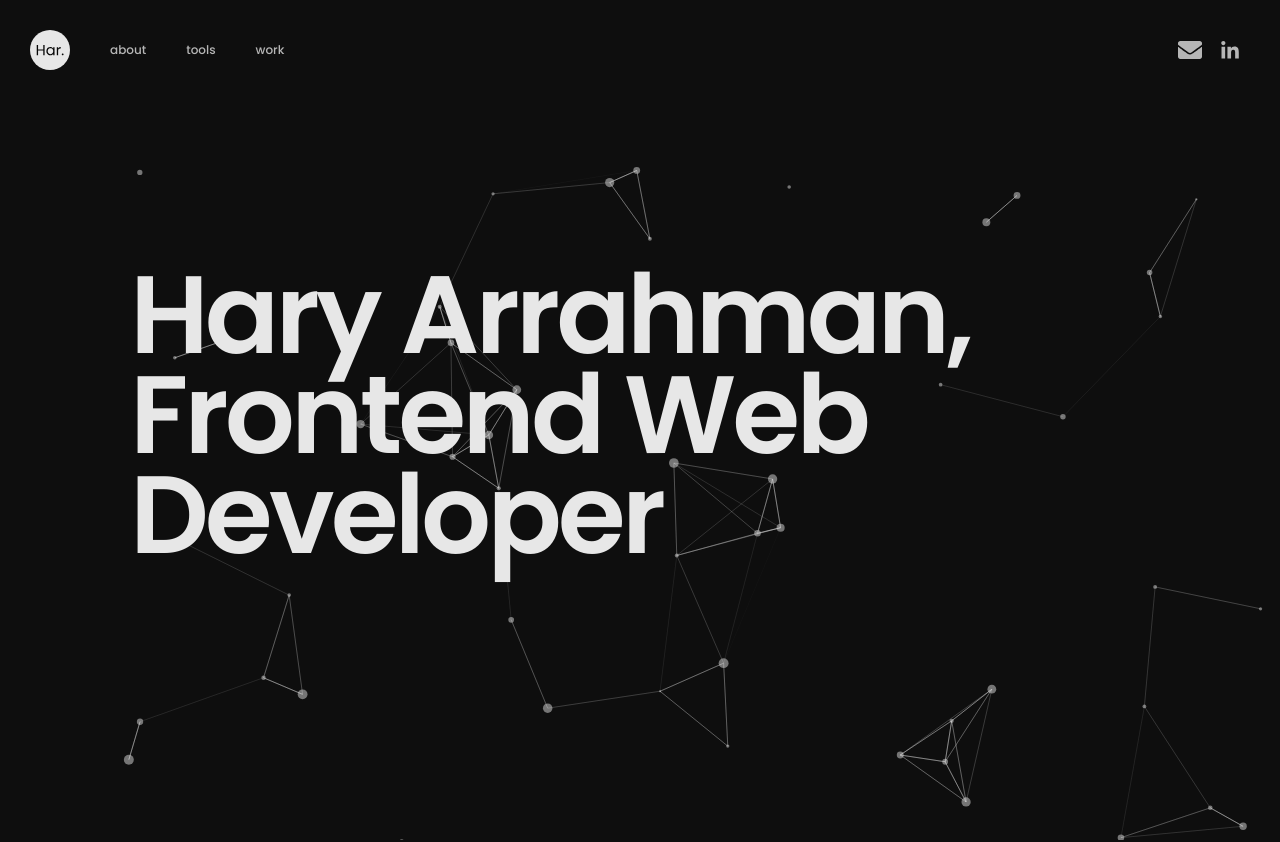
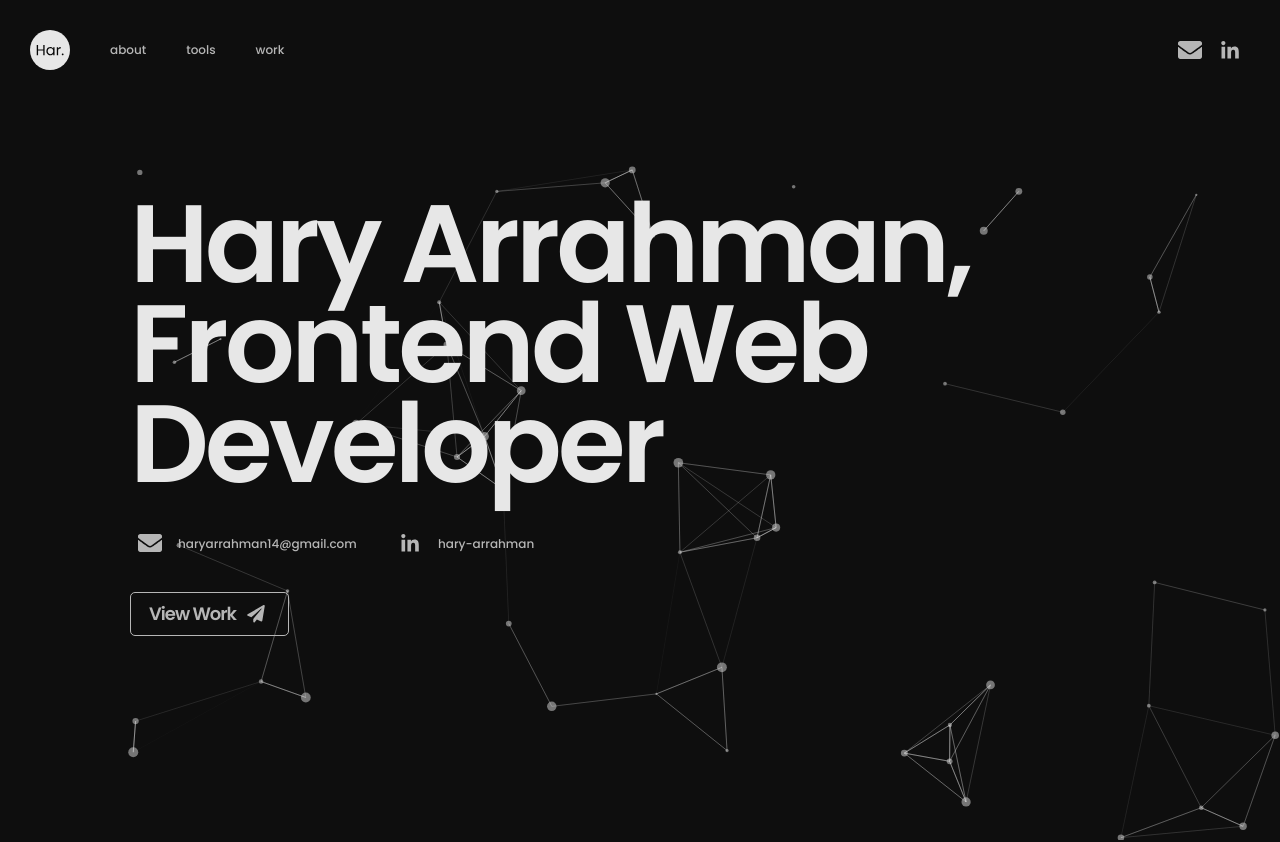
Before and after one commit to rwnhrmwn23/about-me, a Next.js app: page / in a window 1280 px wide. Shown: the top 842 px of the page. Built offline with nearby package versions, Linux system fonts and the light colour scheme.

Commit message:
fix: hero styling

```diff
--- a/src/app/page.tsx
+++ b/src/app/page.tsx
@@ -7,6 +7,7 @@ import About from "@/components/About";
 import useDarkMode from "@/hooks/useDarkTheme";
 import Tools from "@/components/Tools";
 import Work from "@/components/Work";
+import Footer from "@/components/Footer";
 
 export default function Home() {
   const [colorTheme, setTheme]: any = useDarkMode();
@@ -19,6 +20,7 @@ export default function Home() {
       <Tools />
       <Work />
       {/* <ToogleDarkmode colorTheme={colorTheme} setTheme={setTheme} /> */}
+      <Footer />
     </div>
   );
 }
--- /dev/null
+++ b/src/components/Footer.tsx
@@ -0,0 +1,11 @@
+import React from "react";
+
+const Footer = () => {
+  return (
+    <div className="h-[100px] p-[12px] items-center justify-between dark:bg-base-dark bg-base-light z-10 mb:hidden sm:hidden md:hidden lg:flex xl:flex">
+      Footer
+    </div>
+  );
+};
+
+export default Footer;
--- a/src/components/Hero.tsx
+++ b/src/components/Hero.tsx
@@ -1,4 +1,16 @@
+import Link from "next/link";
+import Image from "next/image";
+
+import linkedindark from "../../public/social-media/linkedin-dark.svg";
+import linkedinlight from "../../public/social-media/linkedin-light.svg";
+import emaildark from "../../public/social-media/email-dark.svg";
+import emaillight from "../../public/social-media/email-light.svg";
+import paperdark from "../../public/social-media/paper-dark.svg";
+import paperlight from "../../public/social-media/paper-light.svg";
+
 import Particle from "./Particles";
+import { Grid } from "@mui/material";
+
 const Hero = ({ colorTheme }: { colorTheme: string }) => {
   return (
     <div
@@ -6,7 +18,9 @@ const Hero = ({ colorTheme }: { colorTheme: string }) => {
       className="relative flex justify-center items-center h-[calc(100vh-100px)] "
     >
       <Particle colorTheme={colorTheme} />
-      <div className="absolute flex flex-col items-center z-2 max-w-[1140px] mb:px-[16px] lg:px-[60px] ">
+      <div className="absolute flex flex-col  items-center z-2 max-w-[1140px] mb:px-[16px] lg:px-[60px] ">
+        <div className="flex flex-col items-start mb:gap-[20px] lg:gap-[40px]">
+          <div>
             <p className="mt-[-150px] typography-hello-mobile lg:hidden dark:text-base-light text-base-dark">
               Hary Arrahman, Frontend Web Developer
             </p>
@@ -14,6 +28,69 @@ const Hero = ({ colorTheme }: { colorTheme: string }) => {
               Hary Arrahman, Frontend Web Developer
             </p>
           </div>
+
+          <Grid container spacing="20px">
+            <Grid item lg={3} md={12} xs={12}>
+              <div
+                className="flex flex-row items-end gap-[8px] cursor-pointer"
+                onClick={() =>
+                  window.open("mailto:haryarrahman14@gmail.com", "_blank")
+                }
+              >
+                <Image
+                  style={{
+                    height: "18px",
+                  }}
+                  alt="gmail"
+                  src={colorTheme == "light" ? emaillight : emaildark}
+                />
+                <p className="typography-h200 dark:hover:text-base-light dark:text-base-light-active text-base-dark-active hover:text-base-light-active">
+                  haryarrahman14@gmail.com
+                </p>
+              </div>
+            </Grid>
+
+            <Grid item lg={3} md={12} xs={12}>
+              <div
+                className="flex flex-row items-end gap-[8px] cursor-pointer"
+                onClick={() =>
+                  window.open(
+                    "https://www.linkedin.com/in/hary-arrahman",
+                    "_blank"
+                  )
+                }
+              >
+                <Image
+                  style={{
+                    height: "18px",
+                  }}
+                  alt="linkedin"
+                  src={colorTheme == "light" ? linkedinlight : linkedindark}
+                />
+                <p className="typography-h200 dark:hover:text-base-light dark:text-base-light-active text-base-dark-active hover:text-base-light-active">
+                  hary-arrahman
+                </p>
+              </div>
+            </Grid>
+          </Grid>
+
+          <a
+            href="#work"
+            className="flex flex-row py-[12px] pl-[18px] pr-[12px] rounded-[5px] border border-solid dark:border-base-light-active border-base-dark-active cursor-pointer dark:hover:bg-[#ffffff1a] hover:bg-base-light-hover"
+          >
+            <p className="typography-title !text-[18px] !leading-[18px] dark:text-base-light-active text-base-dark-active">
+              View Work
+            </p>
+            <Image
+              style={{
+                height: "18px",
+              }}
+              alt="linkedin"
+              src={colorTheme == "light" ? paperlight : paperdark}
+            />
+          </a>
+        </div>
+      </div>
     </div>
   );
 };
```
Also changed, not shown: public/social-media/paper-dark.svg (added), public/social-media/paper-light.svg (added). Lines whose indentation alone changed are shown as unchanged.
